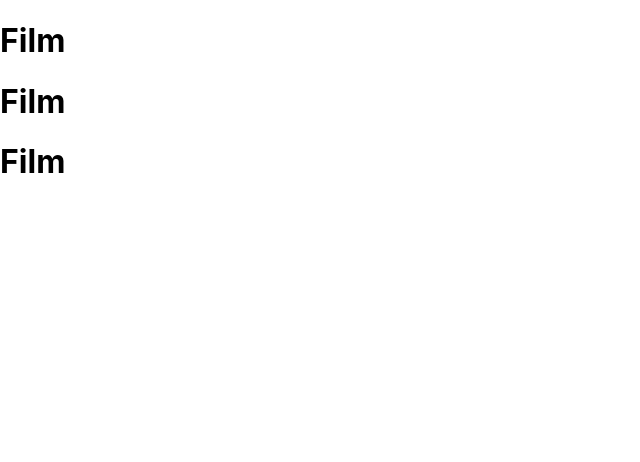
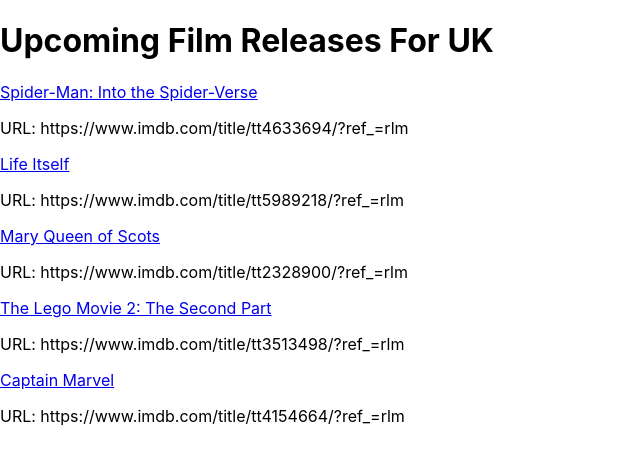
Before and after one commit to KevMcEwan/React-App---Film-Releases, a React (Create React App) app: page / in a window 1280 px wide. Shown: the top 462 px of the page, without its empty margins (0-640 px from the left). Built offline with nearby package versions, Linux system fonts and the light colour scheme.

Commit message:
added title, working on links

```diff
--- /dev/null
+++ b/src/components/ContainerName.js
@@ -0,0 +1,12 @@
+import React, {Component} from 'react';
+
+class ContainerName extends Component {
+   render(){
+      return(
+         <h1>Upcoming Film Releases For UK</h1>
+      );
+   }
+
+}
+
+export default ContainerName;
--- a/src/components/Film.js
+++ b/src/components/Film.js
@@ -1,11 +1,18 @@
 import React, {Component} from 'react';
 
 class Film extends Component{
+    url = this.props.url;
+
    render(){
+
       return(
-         <h1>Film</h1>
+         <>
+         <p><a href="www.google.com">{this.props.name}</a></p>
+         <p>URL: {this.props.url}</p>
+         </>
       );
    }
+
 
 }
 
--- a/src/components/FilmList.js
+++ b/src/components/FilmList.js
@@ -1,14 +1,23 @@
-import React, {Component} from 'react';
+import React, {Component, Fragment} from 'react';
 import Film from './Film';
 
 class FilmList extends Component{
    render(){
-      return(
-         <>
-         <Film/>
-         <Film/>
-         <Film/>
-         </>
+      const films = this.props.films.map((film, index) => {
+         return(
+            <Film
+               key={index}
+               name={film.name}
+               url={film.url}
+            >
+            </Film>
+         );
+      });
+
+      return (
+         <Fragment>
+            {films}
+         </Fragment>
       );
    }
 
--- a/src/containers/FilmListContainer.js
+++ b/src/containers/FilmListContainer.js
@@ -1,10 +1,46 @@
 import React, {Component} from 'react';
 import FilmList from '../components/FilmList.js';
+import ContainerName from '../components/ContainerName.js';
 
 class FilmListContainer extends Component {
+   constructor(props){
+      super(props);
+      this.state = {
+         films: [
+            {
+               id: 1,
+               name: "Spider-Man: Into the Spider-Verse",
+               url: "https://www.imdb.com/title/tt4633694/?ref_=rlm"
+             },
+             {
+               id: 2,
+               name: "Life Itself",
+               url: "https://www.imdb.com/title/tt5989218/?ref_=rlm"
+             },
+             {
+               id: 3,
+               name: "Mary Queen of Scots",
+               url: "https://www.imdb.com/title/tt2328900/?ref_=rlm"
+             },
+             {
+               id: 4,
+               name: "The Lego Movie 2: The Second Part", url: "https://www.imdb.com/title/tt3513498/?ref_=rlm"
+             },
+             {
+               id: 5,
+               name: "Captain Marvel",
+               url: "https://www.imdb.com/title/tt4154664/?ref_=rlm"
+             }
+         ]
+      };
+   }
+
    render(){
       return (
-         <FilmList />
+         <>
+         <ContainerName />
+         <FilmList films={this.state.films}/>
+         </>
       );
    }
 }
```
Also changed, not shown: src/components/Title.js (deleted).
